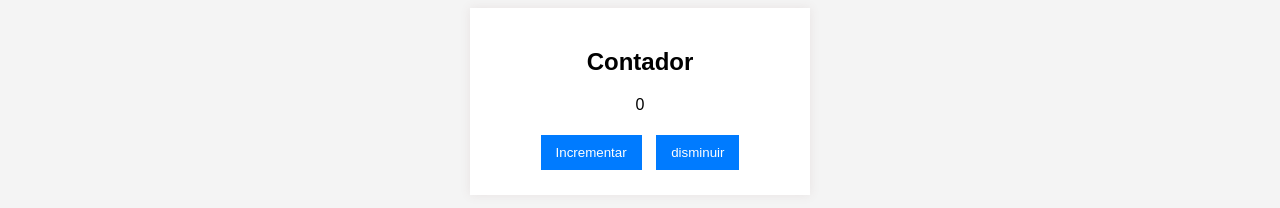
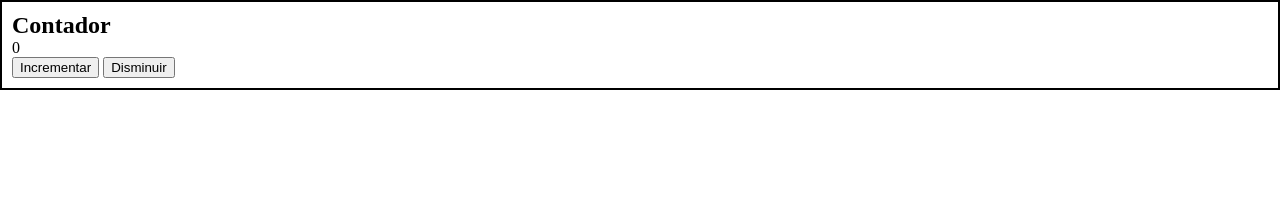
Before and after one commit to Rafaverde12345/Contador-Eliti, a plain HTML site: page Index.html in a window 1280 px wide. Drawn offline with Linux system fonts and the light colour scheme.

Commit message:
Update Index.html

```diff
--- a/Index.html
+++ b/Index.html
@@ -2,38 +2,26 @@
 <html lang="es">
 <head>
     <title>Meu contador</title>
-    <Style>
-        body{
-            font-family: Arial, Helvetica, sans-serif;
-            background-color: #f4f4f4;
-            text-align: center;
+    <style>
+        * {
+            margin: 0;
+            box-sizing: border-box;
         }
-        section{
-            background-color: white;
-            width: 300px;
-            margin: auto;
-            padding: 20px;
-            box-shadow: 0 0 10px rgba(126, 80, 80, 0.1);
+        body {
+            min-height: 100vh;
         }
-        button{
-            padding: 10px 15px;
-            margin: 5px;
-            border: none;
-            background-color: #007BFF;
-            color: white;
-            cursor: pointer;
+        section {
+            border: 2px solid black;
+            padding: 10px;
         }
-        button:hover{
-            background-color: #0056b3;
-        }
-    </Style>
+    </style>
 </head>
-<body><section>
-    <h1>Contador</h1>
-    <p>0</p>
-    <button>Incrementar</button>
-    <button>disminuir</button>
-</section>
-
+<body>
+    <section>
+        <h1>Contador</h1>
+        <p>0</p>
+        <button>Incrementar</button>
+        <button>Disminuir</button>
+    </section>
 </body>
 </html>
```
